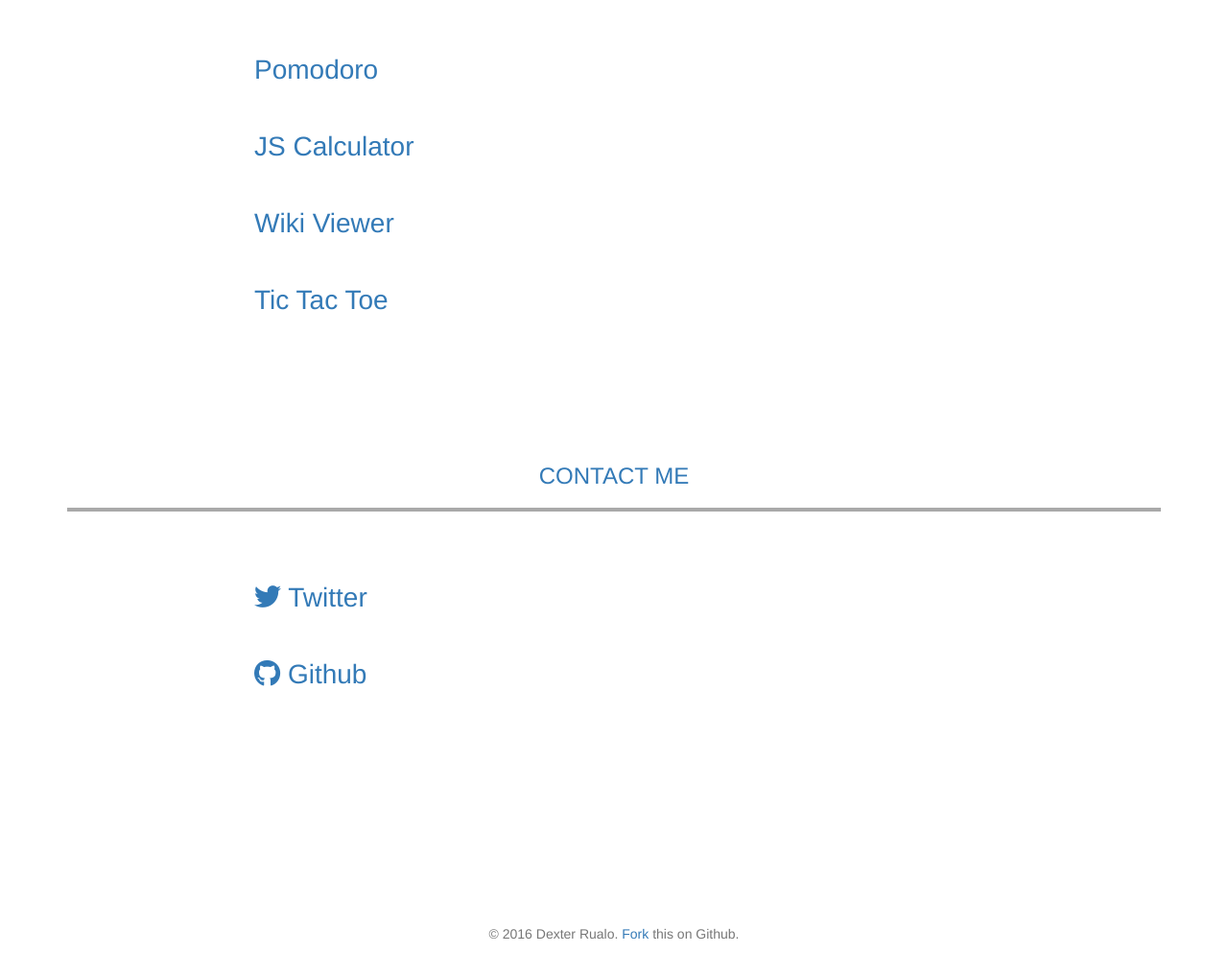
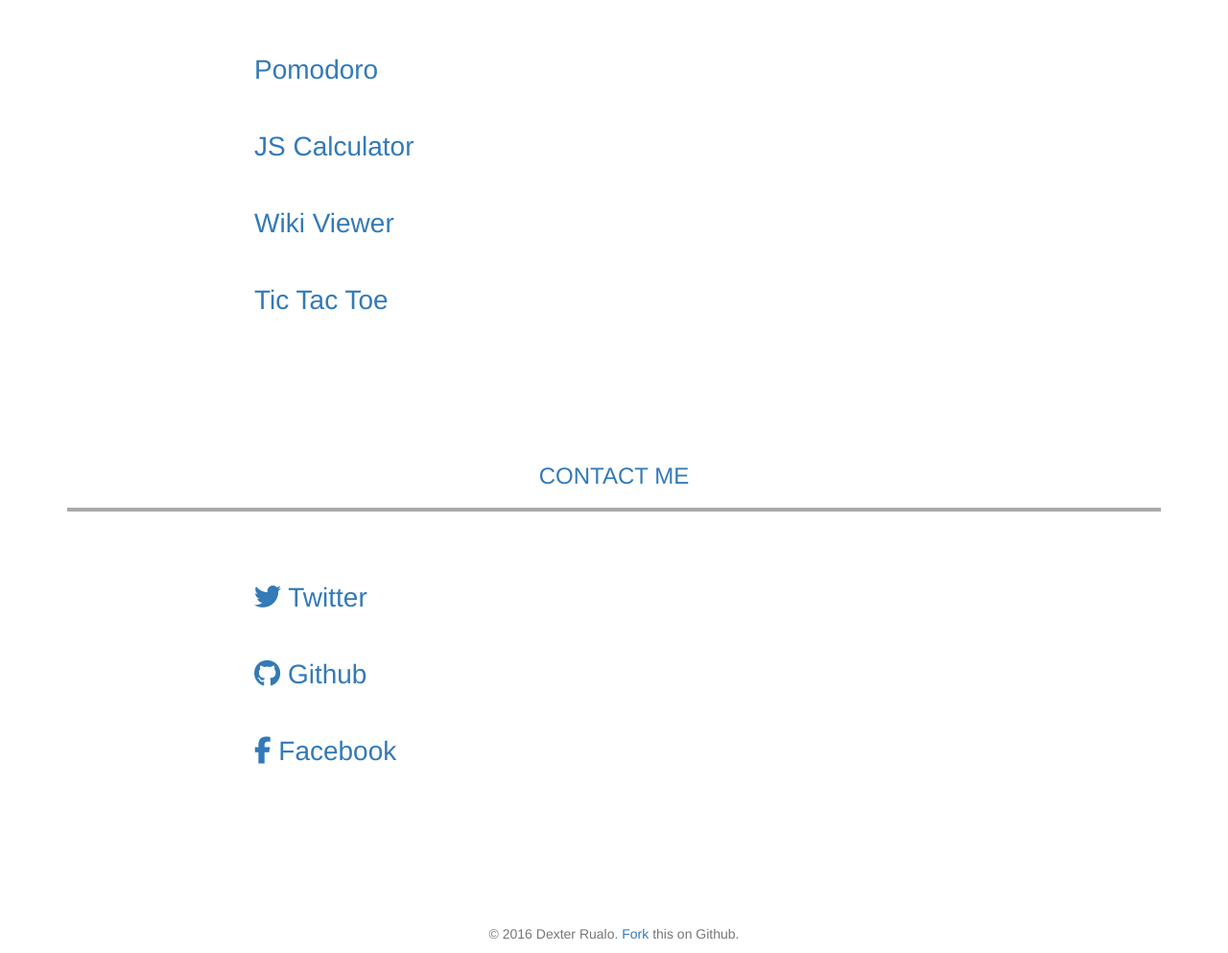
Before and after one commit to dexrualo/dexrualo.github.io, a plain HTML site: page index.html in a window 1280 px wide. Shown: the part 737-1730 px from the top of the page at 96% size. Drawn offline with nearby package versions, Linux system fonts and the light colour scheme.

Commit message:
Update index.html

```diff
--- a/index.html
+++ b/index.html
@@ -91,6 +91,7 @@
                 <div class="col-md-4 col-md-offset-2 social">
                     <a href="https://twitter.com/d3xru8" target="_blank"><i class="fa fa-twitter" aria-hidden="true"></i> Twitter</a><br><br>
                     <a href="https://github.com/d3xru8" target="_blank"><i class="fa fa-github" aria-hidden="true"></i> Github</a><br><br>
+                    <a href="https://facebook/d3xru8" target="_blank"><i class="fa fa-facebook" aria-hidden="true"></i> Facebook</a><br><br>
                 </div>
             </div>
         </section>
```
